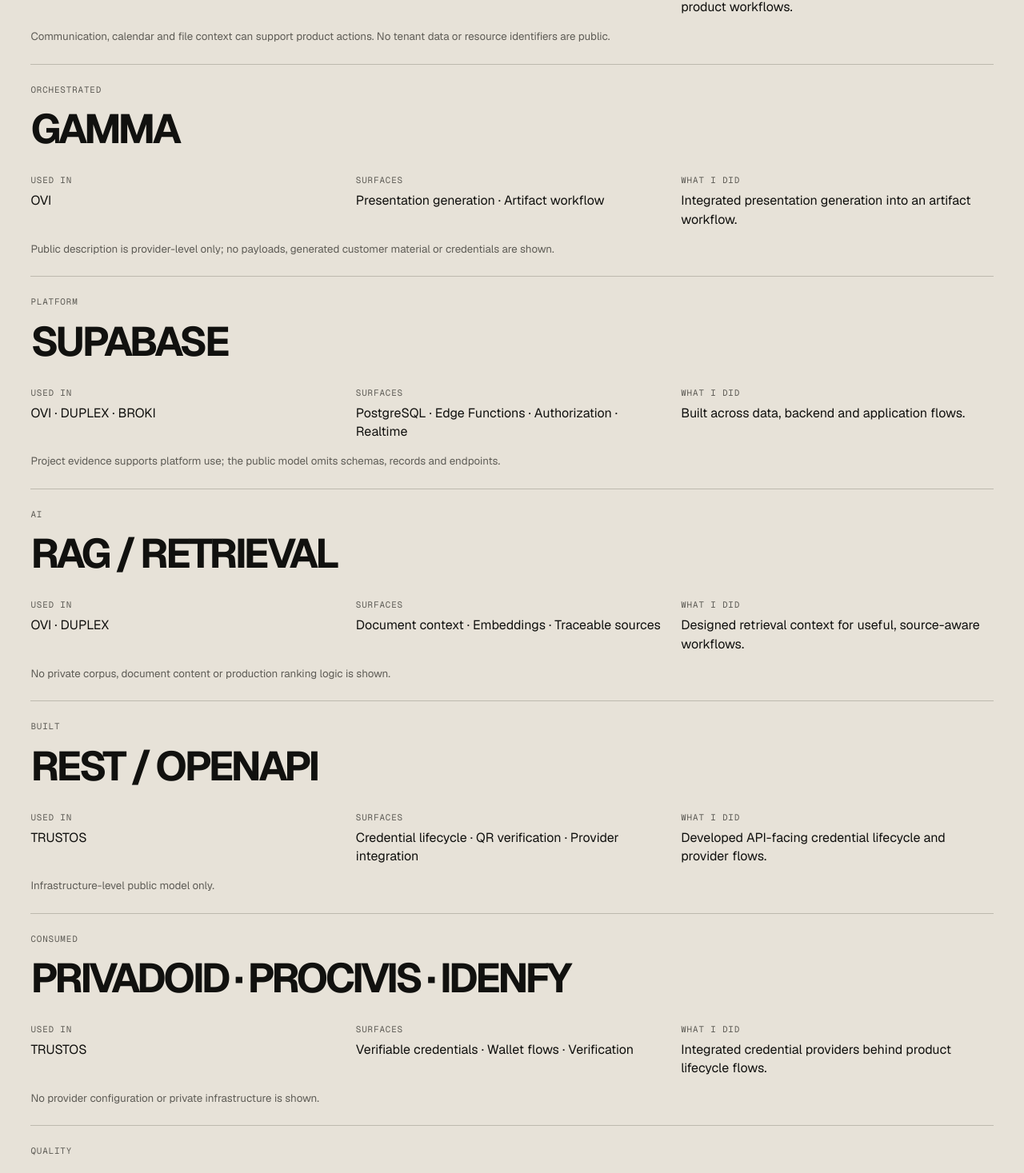
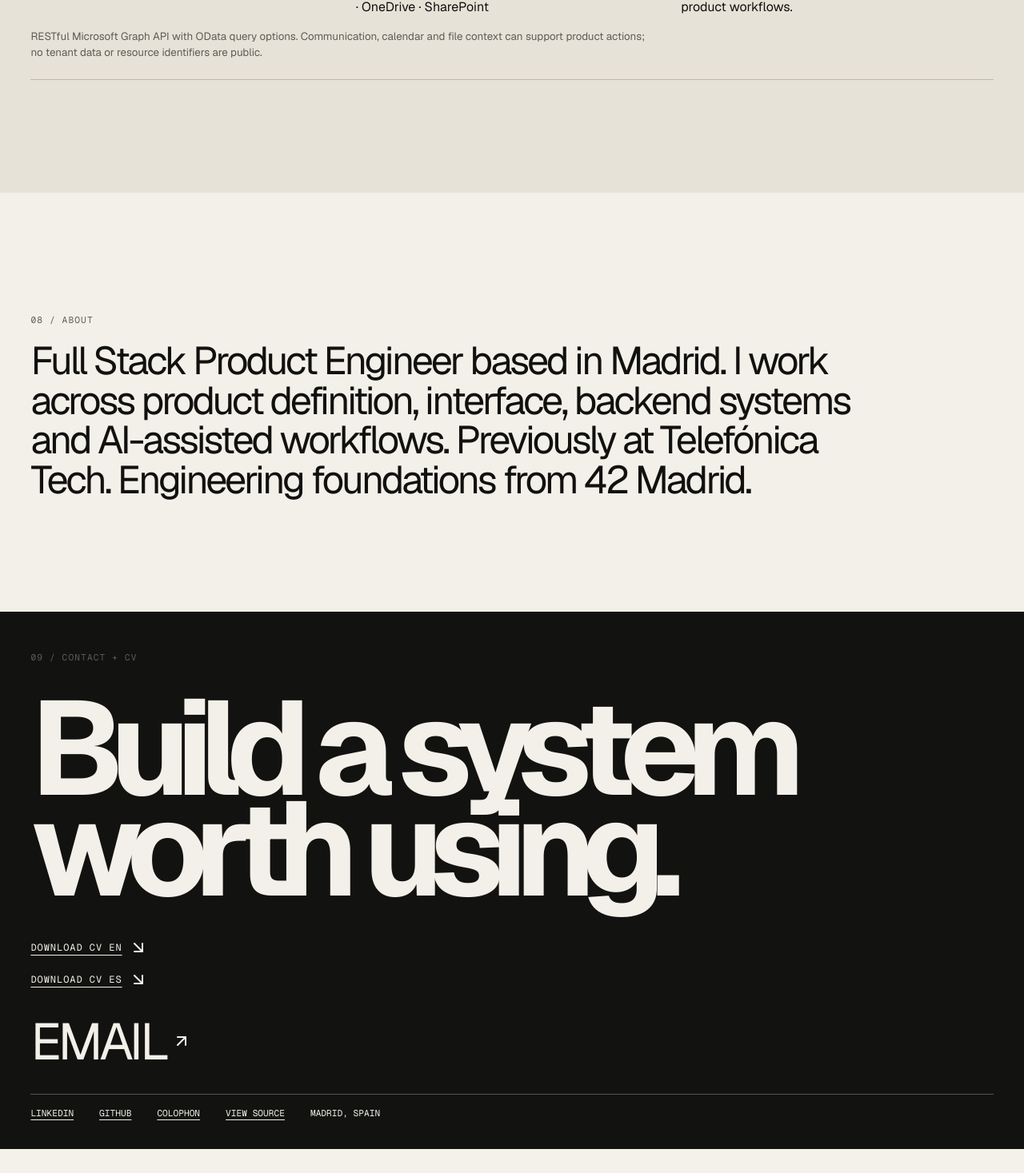
Before and after one commit to paura432/portfolio-pau, a Next.js app: page / in a window 1280 px wide. Shown: the part 6712-8179 px from the top of the page at 80% size. After the commit the page ends 8149 px from the top, so only its background shows below. Built offline with nearby package versions, Linux system fonts and the light colour scheme.

Commit message:
refactor: focus integration evidence on graph api

```diff
--- a/app/data/portfolio.ts
+++ b/app/data/portfolio.ts
@@ -110,14 +110,7 @@ export const capabilities = [
 ] as const
 
 export const integrations: IntegrationEvidence[] = [
-  { id: 'graph', name: 'MICROSOFT GRAPH', category: 'CONSUMED + ORCHESTRATED', projects: ['ovi'], capabilities: ['Outlook', 'Teams', 'Calendar', 'OneDrive', 'SharePoint'], work: 'Integrated Microsoft 365 context into AI-assisted product workflows.', publicDescription: 'Communication, calendar and file context can support product actions. No tenant data or resource identifiers are public.' },
-  { id: 'gamma', name: 'GAMMA', category: 'ORCHESTRATED', projects: ['ovi'], capabilities: ['Presentation generation', 'Artifact workflow'], work: 'Integrated presentation generation into an artifact workflow.', publicDescription: 'Public description is provider-level only; no payloads, generated customer material or credentials are shown.' },
-  { id: 'supabase', name: 'SUPABASE', category: 'PLATFORM', projects: ['ovi', 'duplex', 'broki'], capabilities: ['PostgreSQL', 'Edge Functions', 'Authorization', 'Realtime'], work: 'Built across data, backend and application flows.', publicDescription: 'Project evidence supports platform use; the public model omits schemas, records and endpoints.' },
-  { id: 'rag', name: 'RAG / RETRIEVAL', category: 'AI', projects: ['ovi', 'duplex'], capabilities: ['Document context', 'Embeddings', 'Traceable sources'], work: 'Designed retrieval context for useful, source-aware workflows.', publicDescription: 'No private corpus, document content or production ranking logic is shown.' },
-  { id: 'trustos', name: 'REST / OPENAPI', category: 'BUILT', projects: ['trustos'], capabilities: ['Credential lifecycle', 'QR verification', 'Provider integration'], work: 'Developed API-facing credential lifecycle and provider flows.', publicDescription: 'Infrastructure-level public model only.' },
-  { id: 'providers', name: 'PRIVADOID · PROCIVIS · IDENFY', category: 'CONSUMED', projects: ['trustos'], capabilities: ['Verifiable credentials', 'Wallet flows', 'Verification'], work: 'Integrated credential providers behind product lifecycle flows.', publicDescription: 'No provider configuration or private infrastructure is shown.' },
-  { id: 'playwright', name: 'PLAYWRIGHT', category: 'QUALITY', projects: ['broki', 'portfolio'], capabilities: ['E2E', 'Acceptance', 'Regression'], work: 'Built and maintained browser-level quality checks.', publicDescription: 'Portfolio and BROKI repositories contain Playwright coverage.' },
-  { id: 'husky', name: 'HUSKY', category: 'QUALITY', projects: ['broki'], capabilities: ['Pre-commit gate', 'Lint', 'Types', 'Unit / integration / E2E'], work: 'Configured a pre-commit quality gate.', publicDescription: 'Verified BROKI hook runs install, lint, type check, unit, integration and E2E commands. No lint-staged configuration exists.' },
+  { id: 'graph', name: 'MICROSOFT GRAPH API', category: 'CONSUMED + ORCHESTRATED', projects: ['ovi'], capabilities: ['REST API', 'OData queries', 'Outlook', 'Teams', 'Calendar', 'OneDrive', 'SharePoint'], work: 'Integrated Microsoft 365 context into AI-assisted product workflows.', publicDescription: 'RESTful Microsoft Graph API with OData query options. Communication, calendar and file context can support product actions; no tenant data or resource identifiers are public.' },
 ]
 
 export const foundations = [
```
Also changed, not shown: 1 other file (tests, documents, lock files or other folders).
